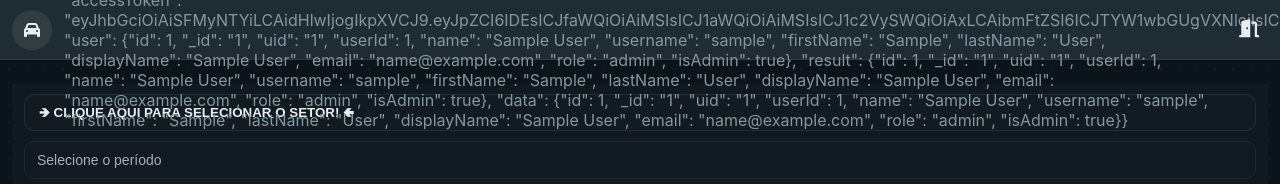
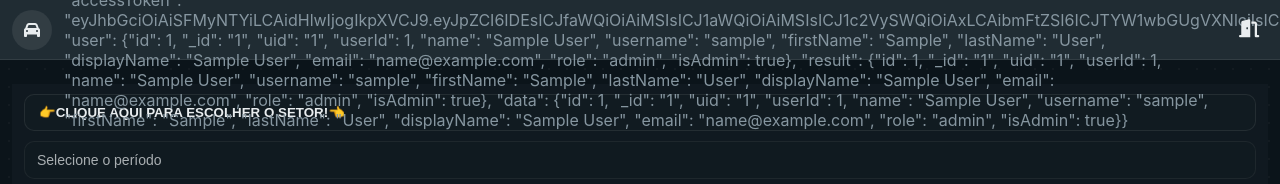
Before and after one commit to gabrieldutra-coder/Portal-de-Transportadora-Shopper, a website: page frontend/dashboard.html in a window 1280 px wide. Shown: the top 184 px of the page. Drawn offline with nearby package versions, Linux system fonts and the light colour scheme; sample sign-in values are in the browser's storage.

Commit message:
ajuste emojis

```diff
--- a/frontend/dashboard.html
+++ b/frontend/dashboard.html
@@ -32,7 +32,7 @@
       <div class="top-area">
         <div class="periodo-bar">
           <select id="setorSelect" class="wa-tab wa-tab--active">
-            <option value="setorSelect" selected disabled>🡺 CLIQUE AQUI PARA SELECIONAR O SETOR! 🢀</option>
+            <option value="setorSelect" selected disabled>👉CLIQUE AQUI PARA ESCOLHER O SETOR!👈</option>
             <option value="demo">[FINANCEIRO] - DEMONSTRATIVO</option>
             <option value="cestas">[QUALIDADE] - CESTAS</option>
             <option value="qualidade">[QUALIDADE] - CLASSIFICAÇÃO</option>
```
